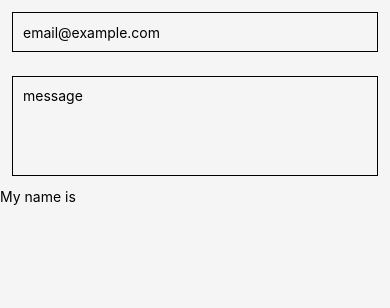
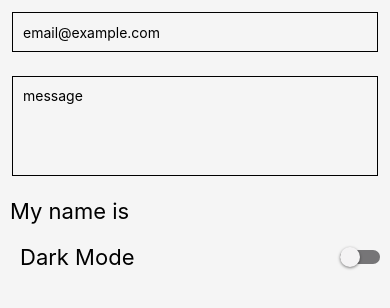
Before and after one commit to itsparasbisht/rn-starter, a React Native app: screen / in a window 390 px wide. Shown: the top 308 px of the page. Built offline with nearby package versions, Linux system fonts and the light colour scheme.

Commit message:
Switch component

```diff
--- a/App.js
+++ b/App.js
@@ -1,8 +1,16 @@
 import { useState } from "react";
-import { StatusBar, StyleSheet, Text, TextInput, View } from "react-native";
+import {
+  StatusBar,
+  StyleSheet,
+  Switch,
+  Text,
+  TextInput,
+  View,
+} from "react-native";
 
 export default function App() {
   const [name, setName] = useState("");
+  const [isDarkMode, setIsDarkMode] = useState(false);
 
   return (
     <View style={styles.container}>
@@ -22,7 +30,17 @@ export default function App() {
         placeholder="message"
         multiline
       />
-      <Text>My name is {name}</Text>
+      <Text style={styles.text}>My name is {name}</Text>
+
+      <View style={styles.switchContainer}>
+        <Text style={styles.text}>Dark Mode</Text>
+        <Switch
+          value={isDarkMode}
+          onValueChange={() => setIsDarkMode((prev) => !prev)}
+          trackColor={{ false: "#767577", true: "lightblue" }}
+          thumbColor="#f4f3f4"
+        />
+      </View>
     </View>
   );
 }
@@ -38,8 +56,18 @@ const styles = StyleSheet.create({
     padding: 10,
     borderWidth: 1,
   },
+  text: {
+    fontSize: 22,
+    padding: 10,
+  },
   multilineText: {
     minHeight: 100,
     textAlignVertical: "top",
   },
+  switchContainer: {
+    flexDirection: "row",
+    alignItems: "center",
+    justifyContent: "space-between",
+    paddingHorizontal: 10,
+  },
 });
```
